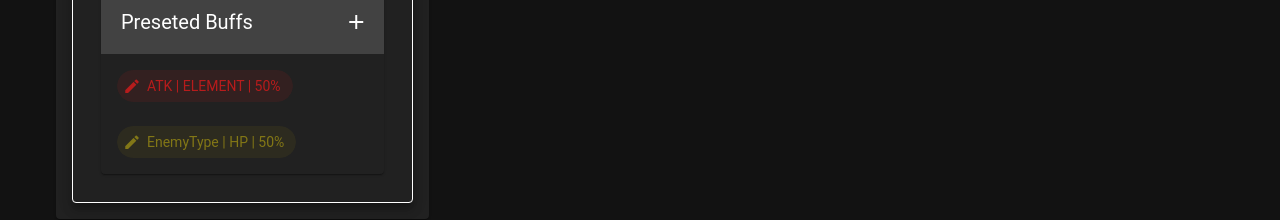
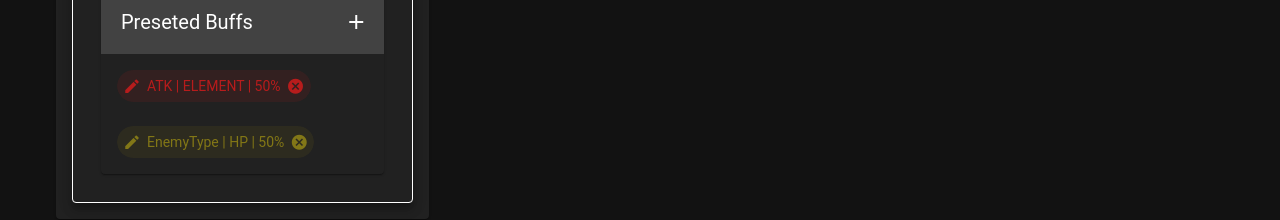
Before and after one commit to TWT233/hbrcc, a Vue app: page / in a window 1280 px wide. Shown: the part 673-893 px from the top of the page. Built offline with nearby package versions, Linux system fonts and the light colour scheme.

Commit message:
spread mod update

```diff
--- a/src/components/ShowSingleMod.vue
+++ b/src/components/ShowSingleMod.vue
@@ -17,14 +17,16 @@ const emit = defineEmits<{
 
 const wrappedMod = computed({
   get: () => props.mod,
-  set: value => emit('update:mod', value)
+  set: value => {
+    emit('update:mod', value)
+  }
 })
 
 const dialog = ref(false)
 </script>
 
 <template>
-  <v-chip @click="dialog=true" @click:close="$emit('del')" :color="COLOR_MAP[mod.main]">
+  <v-chip @click="dialog=true" closable @click:close="$emit('del')" :color="COLOR_MAP[mod.main]">
     <v-icon start icon="mdi-pencil"></v-icon>
     {{ mod.main }} | {{ mod.sub }} | {{ (mod.value * 100 | 0) }}%
     <v-dialog v-model="dialog" width="auto">
```
